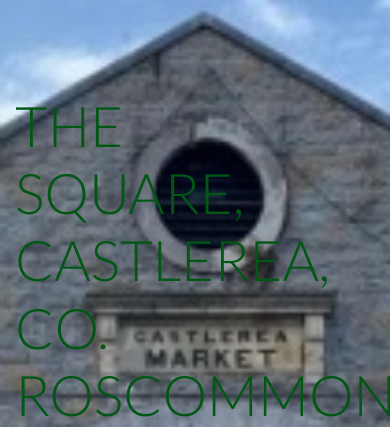
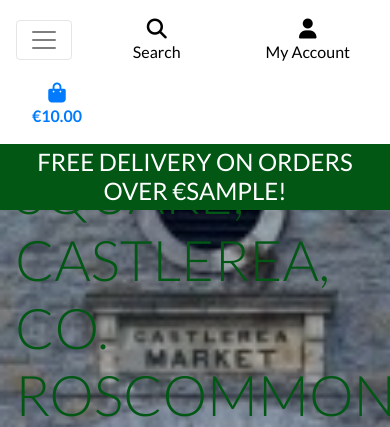
Before and after one commit to CliveC99/kearneys, a Django app: template home/templates/home/index.html in a window 390 px wide. Shown: the top 427 px of the page. Run offline with Django 3.2, Linux system fonts and the light colour scheme; the template is opened without the code that fills it: most values are stand-ins (such as "Sample title", 1, 10 or a date in 2020); some libraries are stand-ins or nearby versions.

Commit message:
Added mobile head and main nav bar with delivery banner

```diff
--- a/static/css/base.css
+++ b/static/css/base.css
@@ -52,8 +52,13 @@ body {
     color: #000 !important;
 }
 
+/* MOVE */
 .green-colour {
     color: #025715;
+}
+
+.bg-black {
+    background: #025715 !important;
 }
 
 .border-black {
--- a/templates/base.html
+++ b/templates/base.html
@@ -94,6 +94,20 @@
               </ul>
           </div>
       </div>
+      <div class="row bg-white">
+        <nav class="navbar navbar-expand-lg navbar-light w-100">
+            <button class="navbar-toggler" type="button" data-toggle="collapse" data-target="#main-nav" aria-controls="main-nav" aria-expanded="false" aria-label="Toggle navigation">
+                <span class="navbar-toggler-icon"></span>
+            </button>
+            {% include 'includes/mobile-top-header.html' %}
+            {% include 'includes/main-nav.html' %}
+        </nav>
+      </div>
+      <div id="delivery-banner" class="row text-center">
+      <div class="col bg-black text-white">
+        <h4 class="logo-font my-1">Free Delivery on Orders over €{{ free_shipping_threshold }}!</h4>
+      </div>
+      </div>
   </header>
     {% if messages %}
         <div class="message-container"></div>
--- /dev/null
+++ b/templates/includes/main-nav.html
@@ -0,0 +1,51 @@
+<div class="collapse navbar-collapse" id="main-nav">
+    <ul class="navbar-nav w-auto mx-auto">
+        <li class="nav-item dropdown">
+            <a class="logo-font font-weight-bold nav-link text-black mr-5" href="#" id="all-products-link" data-toggle="dropdown" aria-haspopup="true" aria-expanded="false">
+                All Products
+            </a>
+            <div class="dropdown-menu border-0" aria-labelledby="all-products-link">
+                <a href="" class="dropdown-item">By Price</a>
+                <a href="" class="dropdown-item ">By Rating</a>
+                <a href="" class="dropdown-item ">By Category</a>
+                <a href="" class="dropdown-item">All Products</a>
+            </div>
+        </li>
+
+        <li class="nav-item dropdown">
+            <a class="logo-font font-weight-bold nav-link text-black mr-5" href="#" id="clothing-link" data-toggle="dropdown" aria-haspopup="true" aria-expanded="false">
+                Services
+            </a>
+            <div class="dropdown-menu border-0" aria-labelledby="clothing-link">
+                <a href="" class="dropdown-item">Flu Vaccination</a>
+                <a href="" class="dropdown-item">Other Vaccination</a>
+                <a href="" class="dropdown-item">Blood Pressure Screening</a>
+                <a href="" class="dropdown-item">All Services</a>
+            </div>
+        </li>
+
+        <li class="nav-item dropdown">
+            <a class="logo-font font-weight-bold nav-link text-black mr-5" href="#" id="homeware-link" data-toggle="dropdown" aria-haspopup="true" aria-expanded="false">
+                Cosmetics and Fragrances
+            </a>
+            <div class="dropdown-menu border-0" aria-labelledby="homeware-link">
+                <a href="" class="dropdown-item">AfterShave</a>
+                <a href="" class="dropdown-item">Perfumes</a>
+                <a href="" class="dropdown-item">Gift Sets</a>
+                <a href="" class="dropdown-item">All Cosmetics and Fragrances</a>
+            </div>
+        </li>
+
+        <li class="nav-item dropdown">
+            <a class="logo-font font-weight-bold nav-link text-black" href="#" id="specials-link" data-toggle="dropdown" aria-haspopup="true" aria-expanded="false">
+                Special Offers
+            </a>
+            <div class="dropdown-menu border-0" aria-labelledby="specials-link">
+                <a href="" class="dropdown-item">New Arrivals</a>
+                <a href="" class="dropdown-item">Deals</a>
+                <a href="" class="dropdown-item">Clearance</a>
+                <a href="" class="dropdown-item">All Specials</a>
+            </div>
+        </li>
+    </ul>
+</div>
--- /dev/null
+++ b/templates/includes/mobile-top-header.html
@@ -0,0 +1,56 @@
+<li class="list-inline-item">
+    <a class="text-black nav-link d-block d-lg-none" href="#" id="mobile-search" data-toggle="dropdown" aria-haspopup="true" aria-expanded="false">
+        <div class="text-center">
+            <div><i class="fas fa-search fa-lg"></i></div>
+            <p class="my-0">Search</p>
+        </div>
+    </a>
+    <div class="dropdown-menu border-0 w-100 p-3 rounded-0 my-0" aria-labelledby="mobile-search">
+        <form class="form" method="GET" action="">
+            <div class="input-group w-100">
+                <input class="form-control border border-black rounded-0" type="text" name="q" placeholder="Search our site">
+                <div class="input-group-append">
+                    <button class="form-control form-control btn btn-black border border-black rounded-0" type="submit">
+                        <span class="icon">
+                            <i class="fas fa-search"></i>
+                        </span>
+                    </button>
+                </div>
+            </div>
+        </form>
+    </div>
+</li>
+<li class="list-inline-item dropdown">
+    <a class="text-black nav-link d-block d-lg-none" href="#" id="user-options" data-toggle="dropdown" aria-haspopup="true" aria-expanded="false">
+        <div class="text-center">
+            <div><i class="fas fa-user fa-lg"></i></div>
+            <p class="my-0">My Account</p>
+        </div>
+    </a>
+    <div class="dropdown-menu border-0" aria-labelledby="user-options">
+        {% if request.user.is_authenticated %}
+            {% if request.user.is_superuser %}
+                <a href="{% url 'account_logout' %}" class="dropdown-item">Product Management</a>
+            {% endif %}
+            <a href="" class="dropdown-item">My Profile</a>
+            <a href="{% url 'account_logout' %}" class="dropdown-item">Logout</a>
+        {% else %}
+            <a href="{% url 'account_signup' %}" class="dropdown-item">Register</a>
+            <a href="{% url 'account_login' %}" class="dropdown-item">Login</a>
+        {% endif %}
+    </div>
+</li>
+<li class="list-inline-item">
+    <a class="{% if grand_total %}text-primary font-weight-bold{% else %}text-black{% endif %} nav-link d-block d-lg-none" href="">
+        <div class="text-center">
+            <div><i class="fas fa-shopping-bag fa-lg"></i></div>
+            <p class="my-0">
+                {% if grand_total %}
+                    €{{ grand_total|floatformat:2 }}
+                {% else %}
+                    €0.00
+                {% endif %}
+            </p>
+        </div>
+    </a>
+</li>
```
